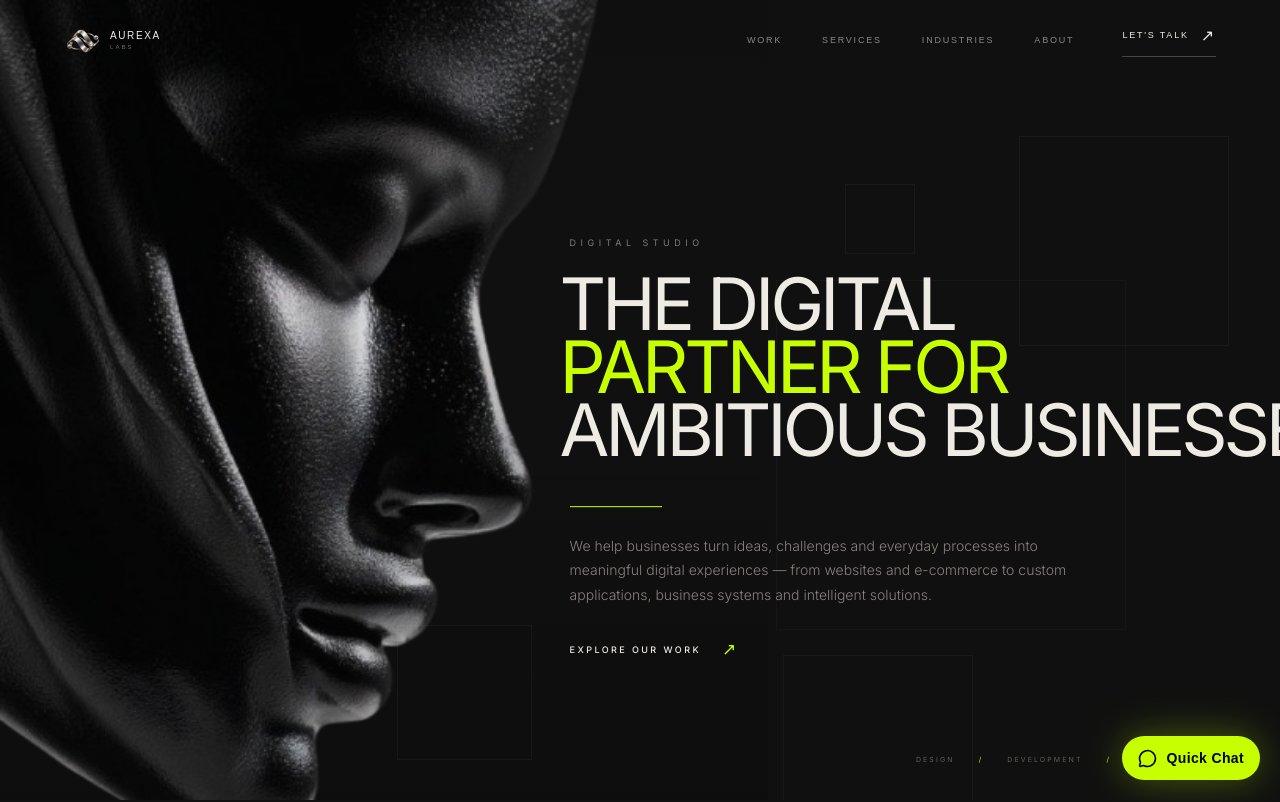
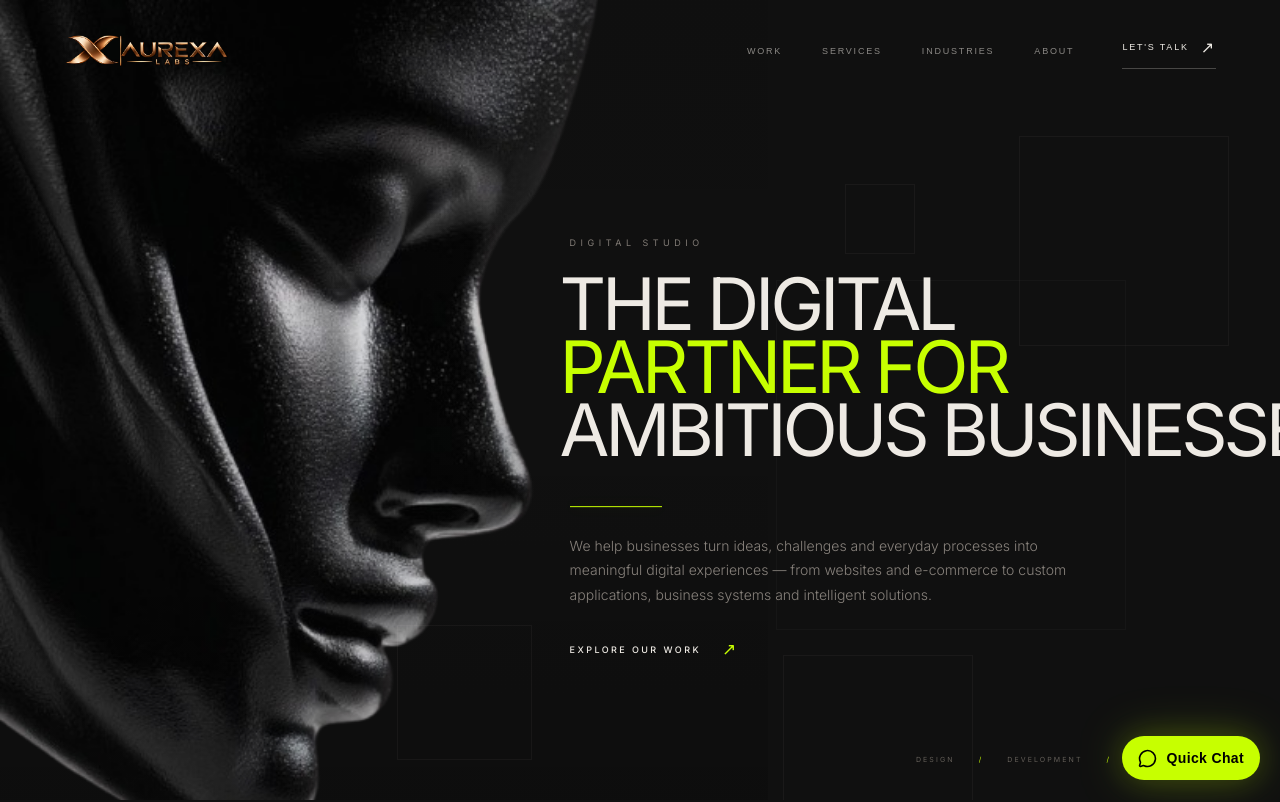
Before and after one commit to PathakAnshika/Aurexalabs, a Next.js app: page / in a window 1280 px wide. Shown: the top 802 px of the page. Built offline with nearby package versions, Linux system fonts and the light colour scheme.

Commit message:
Update website

```diff
--- a/src/components/Navbar.jsx
+++ b/src/components/Navbar.jsx
@@ -108,10 +108,10 @@ export default function Navbar() {
             <img
               src="/image/Logo.png"
               alt="Aurexa Labs"
-              className="h-6 w-auto object-contain"
+              className="h-14 w-auto object-contain"
             />
 
-            <div className="flex flex-col leading-none">
+            {/* <div className="flex flex-col leading-none">
               <span className="font-[var(--font-inter)] text-[10px] font-medium tracking-[0.16em] text-[#eeeae4]">
                 AUREXA
               </span>
@@ -119,7 +119,7 @@ export default function Navbar() {
               <span className="mt-[3px] font-[var(--font-inter)] text-[6px] tracking-[0.34em] text-[#eeeae4]/45">
                 LABS
               </span>
-            </div>
+            </div> */}
           </Link>
 
           {/* NAV */}
@@ -179,7 +179,7 @@ export default function Navbar() {
               className="h-8 w-auto object-contain sm:h-6"
             />
 
-            <div className="flex flex-col leading-none -ml-1">
+            {/* <div className="flex flex-col leading-none -ml-1">
               <span className="text-[11px] font-medium tracking-[0.1em] text-[#eeeae4] sm:text-[9px]">
                 AUREXA
               </span>
@@ -187,7 +187,7 @@ export default function Navbar() {
               <span className="mt-[4px] text-[5.5px] tracking-[0.24em] text-[#eeeae4]/45 sm:text-[4.5px]">
                 LABS
               </span>
-            </div>
+            </div> */}
           </Link>
 
           {/* HAMBURGER / CLOSE BUTTON */}
```
Also changed, not shown: public/image/Logo.png.
